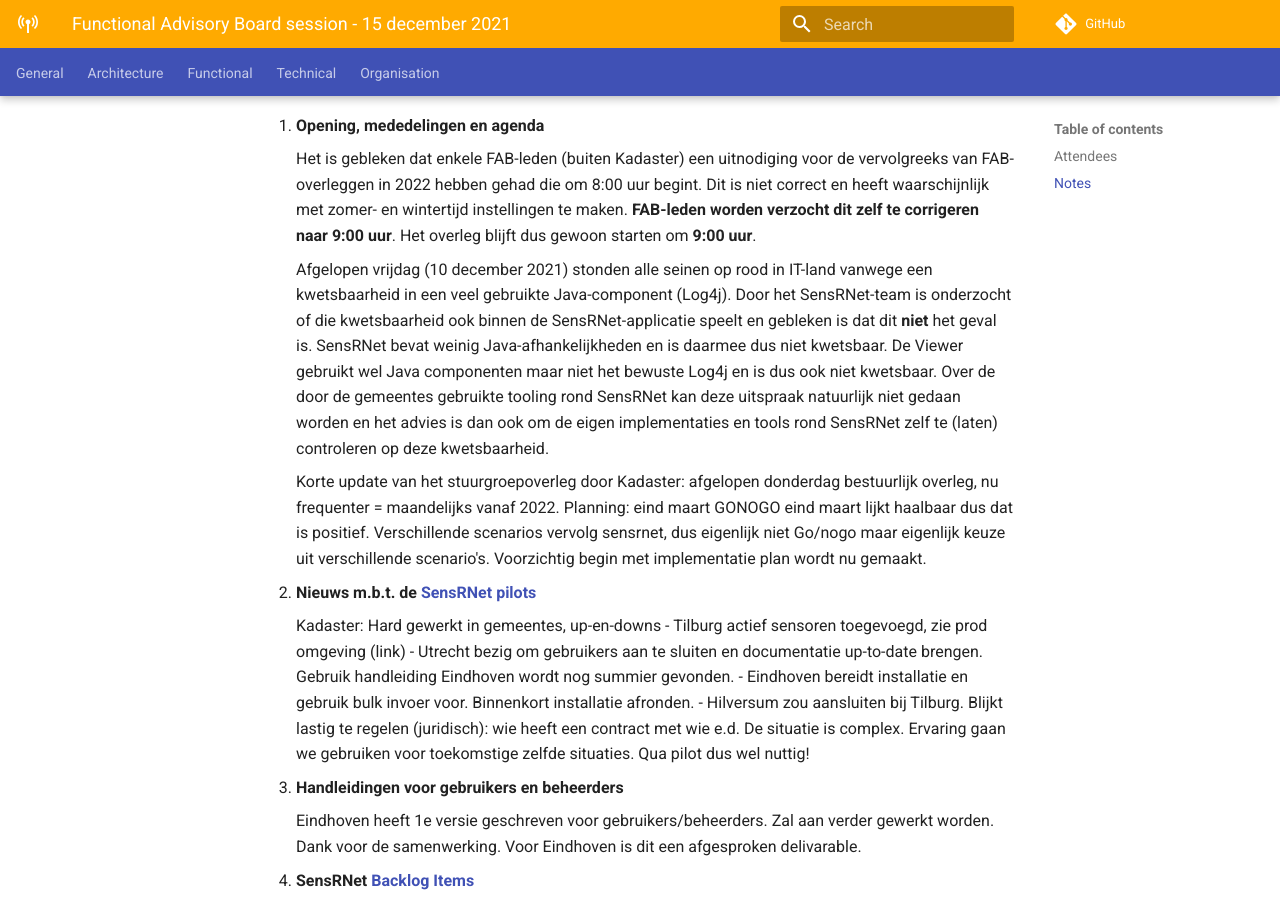
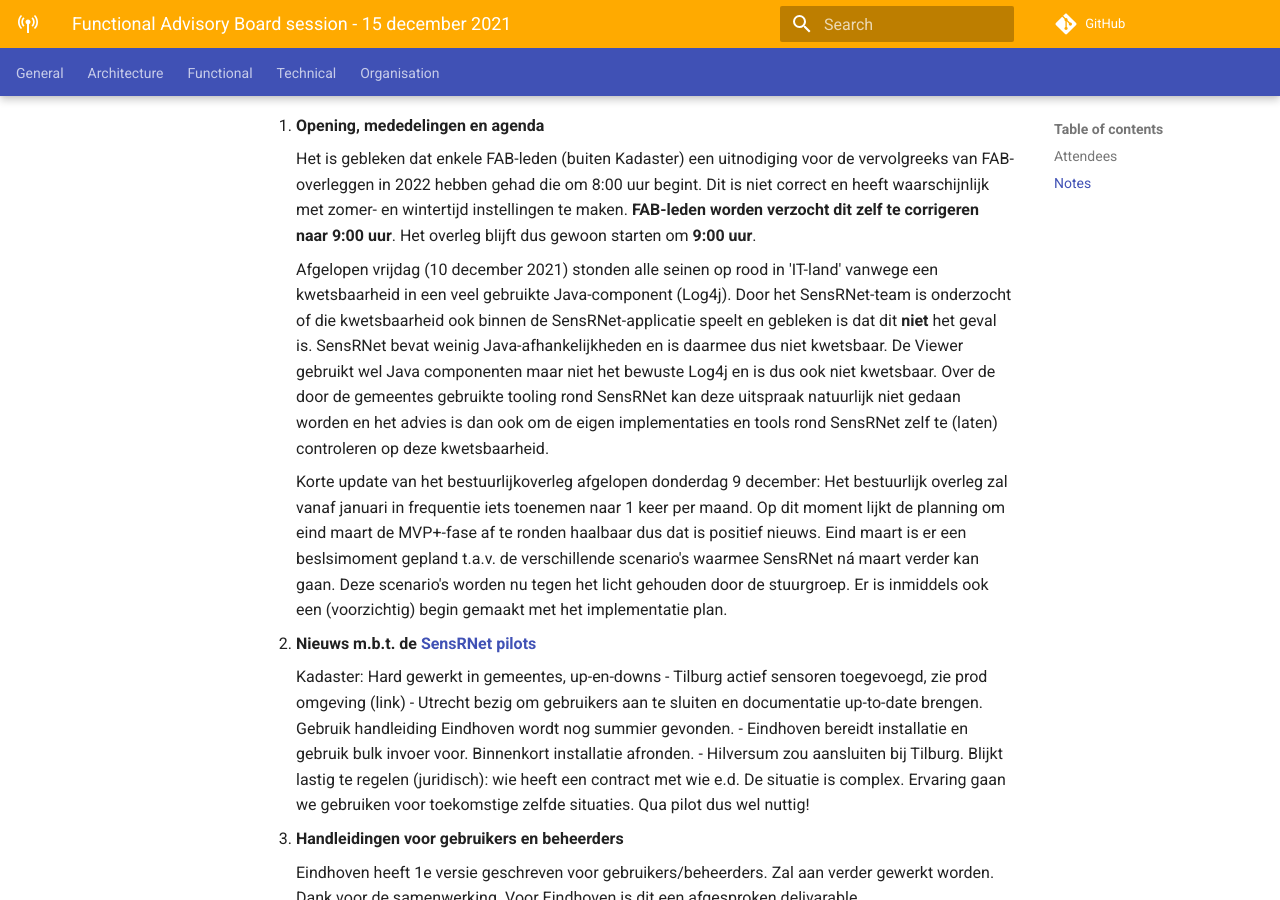
Before and after one commit to kadaster-labs/sensrnet-home, an MkDocs documentation site: the page built from docs/notes/2021-12-15-FAB-notes.md, in a window 1280 px wide and 900 px high, scrolled down 699 px. Built offline with MkDocs 1.6.1 and Material for MkDocs 9.7.7, drawn with Linux system fonts in a browser that asks for light colours; comment, search, counter and statistics services are not loaded.

Commit message:
Update 2021-12-15-FAB-notes.md

```diff
--- a/docs/notes/2021-12-15-FAB-notes.md
+++ b/docs/notes/2021-12-15-FAB-notes.md
@@ -26,13 +26,18 @@
      **FAB-leden worden verzocht dit zelf te corrigeren naar 9:00 uur**.
      Het overleg blijft dus gewoon starten om **9:00 uur**.
 
-     Afgelopen vrijdag (10 december 2021) stonden alle seinen op rood in IT-land vanwege een kwetsbaarheid in een veel gebruikte Java-component (Log4j).
+     Afgelopen vrijdag (10 december 2021) stonden alle seinen op rood in 'IT-land' vanwege een kwetsbaarheid in een veel gebruikte Java-component (Log4j).
      Door het SensRNet-team is onderzocht of die kwetsbaarheid ook binnen de SensRNet-applicatie speelt en gebleken is dat dit **niet** het geval is.
      SensRNet bevat weinig Java-afhankelijkheden en is daarmee dus niet kwetsbaar.
      De Viewer gebruikt wel Java componenten maar niet het bewuste Log4j en is dus ook niet kwetsbaar.
      Over de door de gemeentes gebruikte tooling rond SensRNet kan deze uitspraak natuurlijk niet gedaan worden en het advies is dan ook om de eigen implementaties en tools rond SensRNet zelf te (laten) controleren op deze kwetsbaarheid.
 
-     Korte update van het stuurgroepoverleg door Kadaster: afgelopen donderdag bestuurlijk overleg, nu frequenter = maandelijks vanaf 2022. Planning: eind maart GONOGO eind maart lijkt haalbaar dus dat is positief. Verschillende scenarios vervolg sensrnet, dus eigenlijk niet Go/nogo maar eigenlijk keuze uit verschillende scenario's. Voorzichtig begin met implementatie plan wordt nu gemaakt.
+     Korte update van het bestuurlijkoverleg afgelopen donderdag 9 december:
+     Het bestuurlijk overleg zal vanaf januari in frequentie iets toenemen naar 1 keer per maand.
+     Op dit moment lijkt de planning om eind maart de MVP+-fase af te ronden haalbaar dus dat is positief nieuws.
+     Eind maart is er een beslsimoment gepland t.a.v. de verschillende scenario's waarmee SensRNet ná maart verder kan gaan.
+     Deze scenario's worden nu tegen het licht gehouden door de stuurgroep.
+     Er is inmiddels ook een (voorzichtig) begin gemaakt met het implementatie plan.
 
 2. **Nieuws m.b.t. de [SensRNet pilots](https://kadaster-labs.github.io/sensrnet-home/Pilots/)**
 
```
